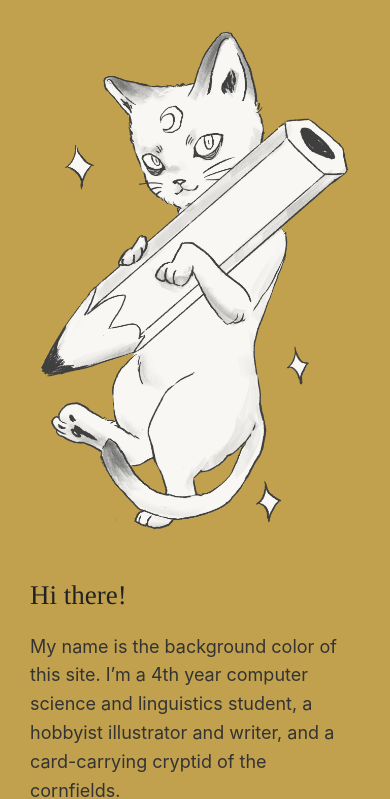
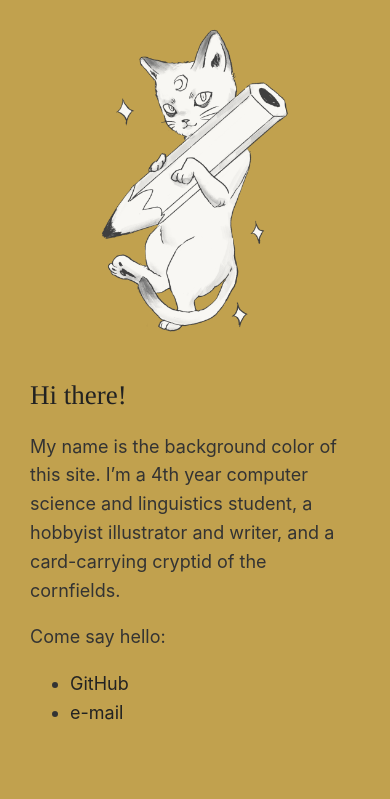
Before and after one commit to 9000teeth/9000teeth.github.io, an Astro site: page / in a window 390 px wide. Shown: the part 51-850 px from the top of the page. Built offline with nearby package versions, Linux system fonts and the light colour scheme; Astro itself is replaced by a stand-in of ours; a web font is replaced by a local one.

Commit message:
fixed LCP image size

```diff
--- a/src/layouts/Page.astro
+++ b/src/layouts/Page.astro
@@ -2,7 +2,6 @@
 import '../styles/global.scss';
 import Nav from '../components/Nav.astro';
 import { SITE_TITLE, SITE_DESCRIPTION } from '../consts';
-import { ViewTransitions } from 'astro:transitions';
 
 interface Props {
     title?: string;
@@ -20,7 +19,6 @@ const full_title = title ? `${title} ~ ${SITE_TITLE}` : SITE_TITLE;
     <meta name="viewport" content="width=device-width,initial-scale=1"/>
     <link rel="icon" type="image/png" href="../icon.png">
     <style lang="scss"/>
-    <ViewTransitions fallback="animate"/>
 </head>
 <body>
 	<Nav/>
--- a/src/pages/index.astro
+++ b/src/pages/index.astro
@@ -7,7 +7,7 @@ import Portrait from '../portrait.png';
 		<div class="bio-img">
 			<img src={Portrait.src}
 			alt="An illustration of a cat holding a pencil."
-			height="100%">
+			width=350>
 		</div>
 		<div class="bio-txt">
 			<h1>Hi there!</h1>
--- a/src/styles/global.scss
+++ b/src/styles/global.scss
@@ -87,7 +87,10 @@
 
 	.bio-img {
 	  height: 100%;
-	  width: auto;
+	}
+
+	img {
+		max-height: 100%;
 	}
 
 	a:hover {
@@ -185,7 +188,7 @@
 
 		.bio-img, img {
 			height: auto;
-			width: 100%;
+			width: 200px;
 		}
 	}
   }
```
